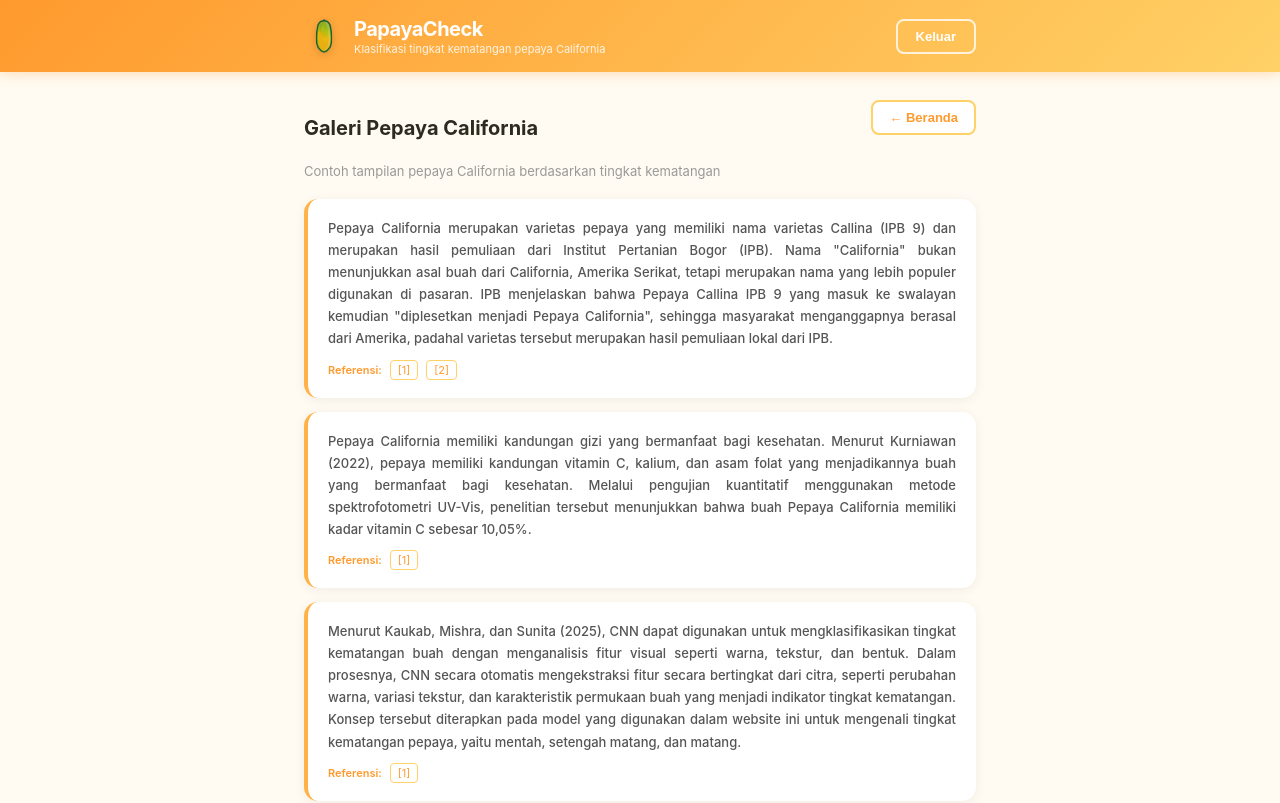
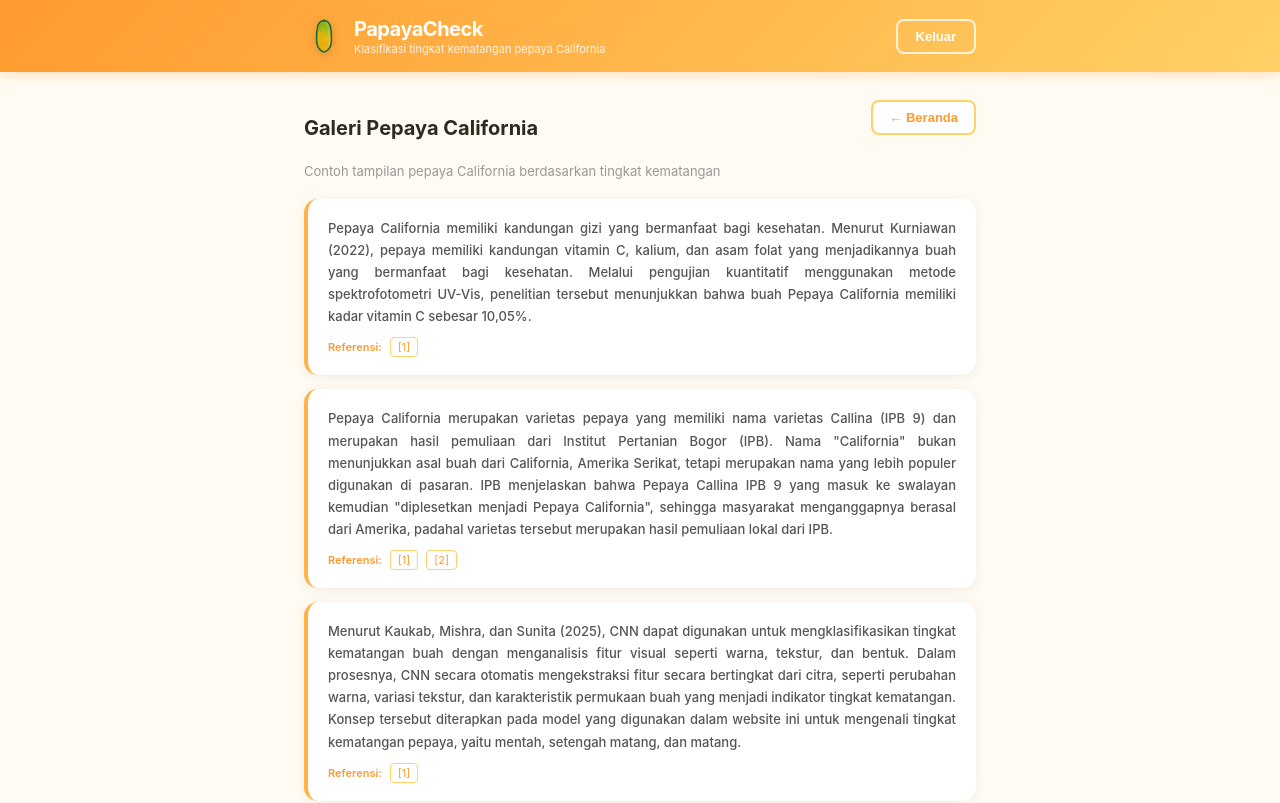
Before and after one commit to ridhwansyah/papaya-check-frontend, a React (Create React App) app: page /galeri in a window 1280 px wide. Shown: the top 803 px of the page. Built offline with nearby package versions, Linux system fonts and the light colour scheme; no server answers; sample sign-in values are in the browser's storage.

Commit message:
urutan ulang info card galeri

```diff
--- a/src/pages/Galeri.js
+++ b/src/pages/Galeri.js
@@ -26,17 +26,17 @@ const GALERI_DATA = [
 const INFO_CARDS = [
   {
     id: 'info1',
+    content: 'Pepaya California memiliki kandungan gizi yang bermanfaat bagi kesehatan. Menurut Kurniawan (2022), pepaya memiliki kandungan vitamin C, kalium, dan asam folat yang menjadikannya buah yang bermanfaat bagi kesehatan. Melalui pengujian kuantitatif menggunakan metode spektrofotometri UV-Vis, penelitian tersebut menunjukkan bahwa buah Pepaya California memiliki kadar vitamin C sebesar 10,05%.',
+    refs: [
+      { label: '[1]', url: 'https://repository.umkla.ac.id/2838/' },
+    ],
+  },
+  {
+    id: 'info2',
     content: 'Pepaya California merupakan varietas pepaya yang memiliki nama varietas Callina (IPB 9) dan merupakan hasil pemuliaan dari Institut Pertanian Bogor (IPB). Nama "California" bukan menunjukkan asal buah dari California, Amerika Serikat, tetapi merupakan nama yang lebih populer digunakan di pasaran. IPB menjelaskan bahwa Pepaya Callina IPB 9 yang masuk ke swalayan kemudian "diplesetkan menjadi Pepaya California", sehingga masyarakat menganggapnya berasal dari Amerika, padahal varietas tersebut merupakan hasil pemuliaan lokal dari IPB.',
     refs: [
       { label: '[1]', url: 'https://www.ipb.ac.id/news/index/2011/03/hatta-radjasa-cicipi-callina-02b9b55102f4d64a5b2eaa6a710390db/' },
       { label: '[2]', url: 'https://www.ipb.ac.id/news/index/2010/10/peluncuran-varietas-baru-ipb-sekaligus-curhat-petani-e37601af38eea630845dcdd1276a47d8/' },
-    ],
-  },
-  {
-    id: 'info2',
-    content: 'Pepaya California memiliki kandungan gizi yang bermanfaat bagi kesehatan. Menurut Kurniawan (2022), pepaya memiliki kandungan vitamin C, kalium, dan asam folat yang menjadikannya buah yang bermanfaat bagi kesehatan. Melalui pengujian kuantitatif menggunakan metode spektrofotometri UV-Vis, penelitian tersebut menunjukkan bahwa buah Pepaya California memiliki kadar vitamin C sebesar 10,05%.',
-    refs: [
-      { label: '[1]', url: 'https://repository.umkla.ac.id/2838/' },
     ],
   },
   {
```
